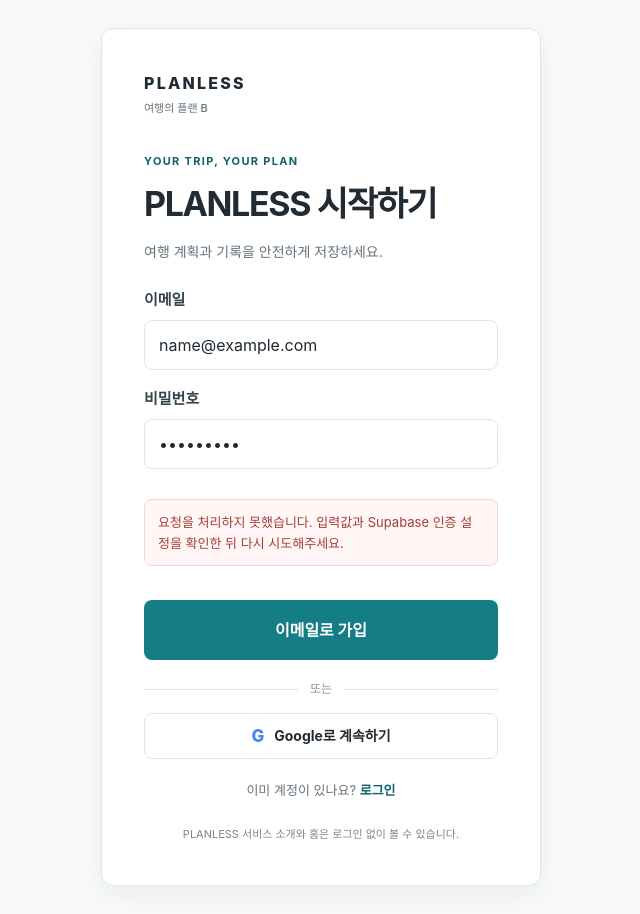
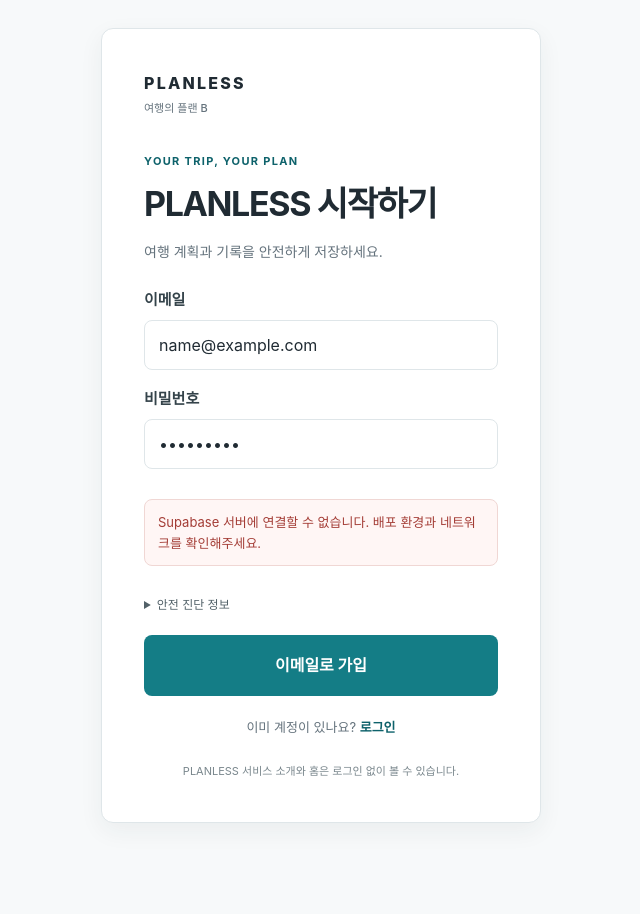
Before and after one commit to taehwan0809/planless, a Next.js app: page /auth/signup in a window 1280 px wide. Both pictures are taken after typing "name@example.com", "Sample123" into the empty fields and a click on the button "이메일로 가입". Shown: the whole page, without its empty margins (319-959 px from the left). After the commit the page ends 851 px from the top, so only its background shows below. Built offline with nearby package versions, Linux system fonts and the light colour scheme; no server answers.

Commit message:
fix: delete google OAuth

```diff
--- a/app/globals.css
+++ b/app/globals.css
@@ -839,6 +839,9 @@
 .authLinks a { color: var(--accent-strong); font-weight: 700; text-decoration: none; }
 .authLinks > a { justify-self: end; }
 .authError, .authSuccess { padding: 12px 13px; border: 1px solid #f0d7d4; border-radius: 8px; background: #fff6f5; color: var(--danger); font-size: 13px; line-height: 1.55; overflow-wrap: anywhere; }
+.authDiagnostic { color: #526168; font-size: 12px; line-height: 1.55; }
+.authDiagnostic summary { cursor: pointer; }
+.authDiagnostic code { display: block; margin-top: 7px; padding: 10px; border-radius: 6px; background: #f4f6f6; overflow-wrap: anywhere; white-space: normal; }
 .authSuccess { border-color: #d4e9e3; background: #f1f8f5; color: #28654b; }
 .authPublicNote { margin: 26px 0 0; color: #7a878d; font-size: 11px; text-align: center; }
 .authLoading { width: min(100%, 500px); margin: auto; padding: 30px; border: 1px solid var(--border); border-radius: 10px; background: #fff; color: var(--muted); text-align: center; }
--- a/components/auth-form.tsx
+++ b/components/auth-form.tsx
@@ -7,15 +7,35 @@
 
 type AuthMode = "login" | "signup" | "forgot" | "reset";
 
-function friendlyAuthError(error: unknown) {
-  const message = error instanceof Error ? error.message.toLowerCase() : "";
-  if (message.includes("invalid login credentials")) return "이메일 또는 비밀번호를 확인해주세요.";
-  if (message.includes("email not confirmed")) return "이메일 인증을 완료한 뒤 로그인해주세요.";
-  if (message.includes("already registered") || message.includes("already been registered")) return "이미 가입된 이메일입니다. 로그인해주세요.";
-  if (message.includes("password should be at least") || message.includes("password is too short")) return "비밀번호를 8자 이상으로 입력해주세요.";
-  if (message.includes("provider is not enabled") || message.includes("unsupported provider")) return "Supabase 대시보드에서 Google 로그인을 먼저 설정해주세요.";
-  if (message.includes("redirect") || message.includes("flow state")) return "인증 주소 설정을 확인해주세요. 잠시 후 다시 시도해주세요.";
-  return "요청을 처리하지 못했습니다. 입력값과 Supabase 인증 설정을 확인한 뒤 다시 시도해주세요.";
+function safeAuthDiagnostic(error: unknown, stage: string) {
+  const value = error && typeof error === "object" ? error as Record<string, unknown> : {};
+  const code = typeof value.code === "string" ? value.code.slice(0, 80) : "unknown";
+  const rawStatus = typeof value.status === "number" ? value.status : value.statusCode;
+  const status = typeof rawStatus === "number" ? rawStatus : "n/a";
+  let message = typeof value.message === "string" ? value.message : "알 수 없는 오류";
+  message = message
+    .replace(/[\w.+-]+@[\w.-]+\.[A-Za-z]{2,}/g, "[email]")
+    .replace(/https?:\/\/\S+/gi, "[url]")
+    .replace(/\b(?:Bearer\s+)?[A-Za-z0-9_-]{32,}\b/g, "[redacted]")
+    .slice(0, 240);
+  return { code, status, message, stage };
+}
+
+function friendlyAuthError(error: unknown, stage: string) {
+  const diagnostic = safeAuthDiagnostic(error, stage);
+  const message = diagnostic.message.toLowerCase();
+  if (diagnostic.code === "SUPABASE_CONFIG_MISSING") return { text: `배포 환경 설정이 누락되었습니다. ${diagnostic.message}`, diagnostic };
+  if (diagnostic.code === "SUPABASE_URL_INVALID") return { text: "Supabase 프로젝트 URL 설정을 확인해주세요.", diagnostic };
+  if (diagnostic.code === "invalid_credentials" || message.includes("invalid login credentials")) return { text: "이메일 또는 비밀번호를 확인해주세요.", diagnostic };
+  if (diagnostic.code === "email_not_confirmed" || message.includes("email not confirmed")) return { text: "이메일 인증을 완료한 뒤 로그인해주세요.", diagnostic };
+  if (message.includes("already registered") || message.includes("already been registered")) return { text: "이미 가입된 이메일입니다. 로그인해주세요.", diagnostic };
+  if (message.includes("password should be at least") || message.includes("password is too short")) return { text: "비밀번호를 8자 이상으로 입력해주세요.", diagnostic };
+  if (message.includes("provider is not enabled") || message.includes("unsupported provider")) return { text: "Supabase 대시보드에서 Google 로그인을 설정해주세요.", diagnostic };
+  if (message.includes("redirect") || message.includes("flow state")) return { text: "인증 주소 설정을 확인해주세요. 잠시 후 다시 시도해주세요.", diagnostic };
+  if (stage === "session-verification" || diagnostic.code.startsWith("AuthSession") || message.includes("session")) return { text: "로그인은 처리됐지만 세션 저장 또는 확인에 실패했습니다. 브라우저 쿠키 설정과 배포 도메인을 확인해주세요.", diagnostic };
+  if (diagnostic.status === 429) return { text: "로그인 시도가 많습니다. 잠시 후 다시 시도해주세요.", diagnostic };
+  if (message.includes("fetch") || message.includes("network")) return { text: "Supabase 서버에 연결할 수 없습니다. 배포 환경과 네트워크를 확인해주세요.", diagnostic };
+  return { text: "요청을 처리하지 못했습니다. 아래 진단 정보를 확인해주세요.", diagnostic };
 }
 
 export default function AuthForm({ mode }: { mode: AuthMode }) {
@@ -25,6 +45,7 @@
   const [nextPath, setNextPath] = useState("/create");
   const [busy, setBusy] = useState(false);
   const [error, setError] = useState("");
+  const [diagnostic, setDiagnostic] = useState("");
   const [message, setMessage] = useState("");
 
   useEffect(() => {
@@ -39,10 +60,13 @@
     event.preventDefault();
     setBusy(true);
     setError("");
+    setDiagnostic("");
     setMessage("");
+    let failureStage = "client-init";
     try {
       const supabase = createSupabaseBrowserClient();
       if (mode === "signup") {
+        failureStage = "signup";
         const { data, error: authError } = await supabase.auth.signUp({
           email: email.trim(), password,
           options: { emailRedirectTo: `${window.location.origin}/auth/callback?next=${encodeURIComponent(nextPath)}` },
@@ -55,17 +79,25 @@
           router.refresh();
         }
       } else if (mode === "login") {
-        const { error: authError } = await supabase.auth.signInWithPassword({ email: email.trim(), password });
+        failureStage = "password-login";
+        const { data, error: authError } = await supabase.auth.signInWithPassword({ email: email.trim(), password });
         if (authError) throw authError;
+        if (!data.session) throw Object.assign(new Error("로그인 응답에 세션이 없습니다."), { code: "session_missing" });
+        failureStage = "session-verification";
+        const { data: userData, error: sessionError } = await supabase.auth.getUser();
+        if (sessionError) throw sessionError;
+        if (!userData.user) throw Object.assign(new Error("세션에서 사용자를 확인할 수 없습니다."), { code: "session_user_missing" });
         router.replace(nextPath);
         router.refresh();
       } else if (mode === "forgot") {
+        failureStage = "password-reset";
         const { error: authError } = await supabase.auth.resetPasswordForEmail(email.trim(), {
           redirectTo: `${window.location.origin}/auth/callback?next=%2Fauth%2Freset-password`,
         });
         if (authError) throw authError;
         setMessage("비밀번호 재설정 링크를 이메일로 보냈습니다. 메일함을 확인해주세요.");
       } else {
+        failureStage = "password-update";
         const { error: authError } = await supabase.auth.updateUser({ password });
         if (authError) throw authError;
         setMessage("비밀번호를 변경했습니다. 로그인 상태를 확인하고 있어요.");
@@ -73,7 +105,10 @@
         router.refresh();
       }
     } catch (authError) {
-      setError(friendlyAuthError(authError));
+      const result = friendlyAuthError(authError, failureStage);
+      console.warn("[PLANLESS auth]", result.diagnostic);
+      setError(result.text);
+      setDiagnostic(`단계: ${result.diagnostic.stage} · 코드: ${result.diagnostic.code} · HTTP: ${result.diagnostic.status} · 메시지: ${result.diagnostic.message}`);
     } finally {
       setBusy(false);
     }
@@ -82,6 +117,7 @@
   const handleGoogle = async () => {
     setBusy(true);
     setError("");
+    setDiagnostic("");
     try {
       const { error: authError } = await createSupabaseBrowserClient().auth.signInWithOAuth({
         provider: "google",
@@ -89,7 +125,10 @@
       });
       if (authError) throw authError;
     } catch (authError) {
-      setError(friendlyAuthError(authError));
+      const result = friendlyAuthError(authError, "google-oauth-init");
+      console.warn("[PLANLESS auth]", result.diagnostic);
+      setError(result.text);
+      setDiagnostic(`단계: ${result.diagnostic.stage} · 코드: ${result.diagnostic.code} · HTTP: ${result.diagnostic.status} · 메시지: ${result.diagnostic.message}`);
       setBusy(false);
     }
   };
@@ -117,15 +156,12 @@
                   placeholder="8자 이상 입력해주세요" />
               </label>}
               {error && <p className="authError" role="alert">{error}</p>}
+              {diagnostic && <details className="authDiagnostic"><summary>안전 진단 정보</summary><code>{diagnostic}</code></details>}
               <button className="generateButton authSubmit" type="submit" disabled={busy}>
                 {busy ? "처리 중..." : mode === "login" ? "이메일로 로그인" : mode === "signup" ? "이메일로 가입" : mode === "forgot" ? "재설정 링크 보내기" : "비밀번호 변경"}
               </button>
             </form>
             {(mode === "login" || mode === "signup") && <>
-              <div className="authDivider"><span>또는</span></div>
-              <button className="googleButton" type="button" onClick={handleGoogle} disabled={busy}>
-                <span className="googleMark" aria-hidden="true">G</span> Google로 계속하기
-              </button>
             </>}
             <nav className="authLinks" aria-label="계정 도움말">
               {mode === "login" && <><Link href={`/auth/forgot-password?next=${encodeURIComponent(nextPath)}`}>비밀번호를 잊으셨나요?</Link><span>계정이 없으신가요? <Link href={`/auth/signup?next=${encodeURIComponent(nextPath)}`}>회원가입</Link></span></>}
--- a/lib/supabase-browser.ts
+++ b/lib/supabase-browser.ts
@@ -2,11 +2,34 @@
 
 import { createBrowserClient } from "@supabase/ssr";
 
+export class SupabaseBrowserConfigError extends Error {
+  readonly code = "SUPABASE_CONFIG_MISSING";
+  constructor(missing: string[]) {
+    super(`누락된 환경 변수: ${missing.join(", ")}`);
+    this.name = "SupabaseBrowserConfigError";
+  }
+}
+
 export function createSupabaseBrowserClient() {
   const url = process.env.NEXT_PUBLIC_SUPABASE_URL;
   const anonKey = process.env.NEXT_PUBLIC_SUPABASE_ANON_KEY;
-  if (!url || !anonKey) {
-    throw new Error("Supabase 환경 변수 설정을 확인해주세요.");
+  const missing = [
+    !url?.trim() && "NEXT_PUBLIC_SUPABASE_URL",
+    !anonKey?.trim() && "NEXT_PUBLIC_SUPABASE_ANON_KEY",
+  ].filter((value): value is string => !!value);
+  if (missing.length) throw new SupabaseBrowserConfigError(missing);
+  let parsedUrl: URL;
+  try {
+    parsedUrl = new URL(url!);
+  } catch {
+    throw Object.assign(new Error("NEXT_PUBLIC_SUPABASE_URL이 유효한 URL이 아닙니다."), {
+      code: "SUPABASE_URL_INVALID",
+    });
   }
-  return createBrowserClient(url, anonKey);
+  if (parsedUrl.protocol !== "https:" && parsedUrl.hostname !== "localhost") {
+    throw Object.assign(new Error("NEXT_PUBLIC_SUPABASE_URL은 HTTPS 주소여야 합니다."), {
+      code: "SUPABASE_URL_INVALID",
+    });
+  }
+  return createBrowserClient(url!, anonKey!);
 }
--- a/lib/supabase.ts
+++ b/lib/supabase.ts
@@ -5,7 +5,7 @@
   const url = process.env.NEXT_PUBLIC_SUPABASE_URL;
   const anonKey = process.env.NEXT_PUBLIC_SUPABASE_ANON_KEY;
 
-  if (!url || !anonKey) {
+  if (!url?.trim() || !anonKey?.trim()) {
     throw new Error(
       "Supabase 환경변수 NEXT_PUBLIC_SUPABASE_URL과 NEXT_PUBLIC_SUPABASE_ANON_KEY를 설정해주세요."
     );
```
Also changed, not shown: app/auth/callback/route.ts (+7 -3 lines).
